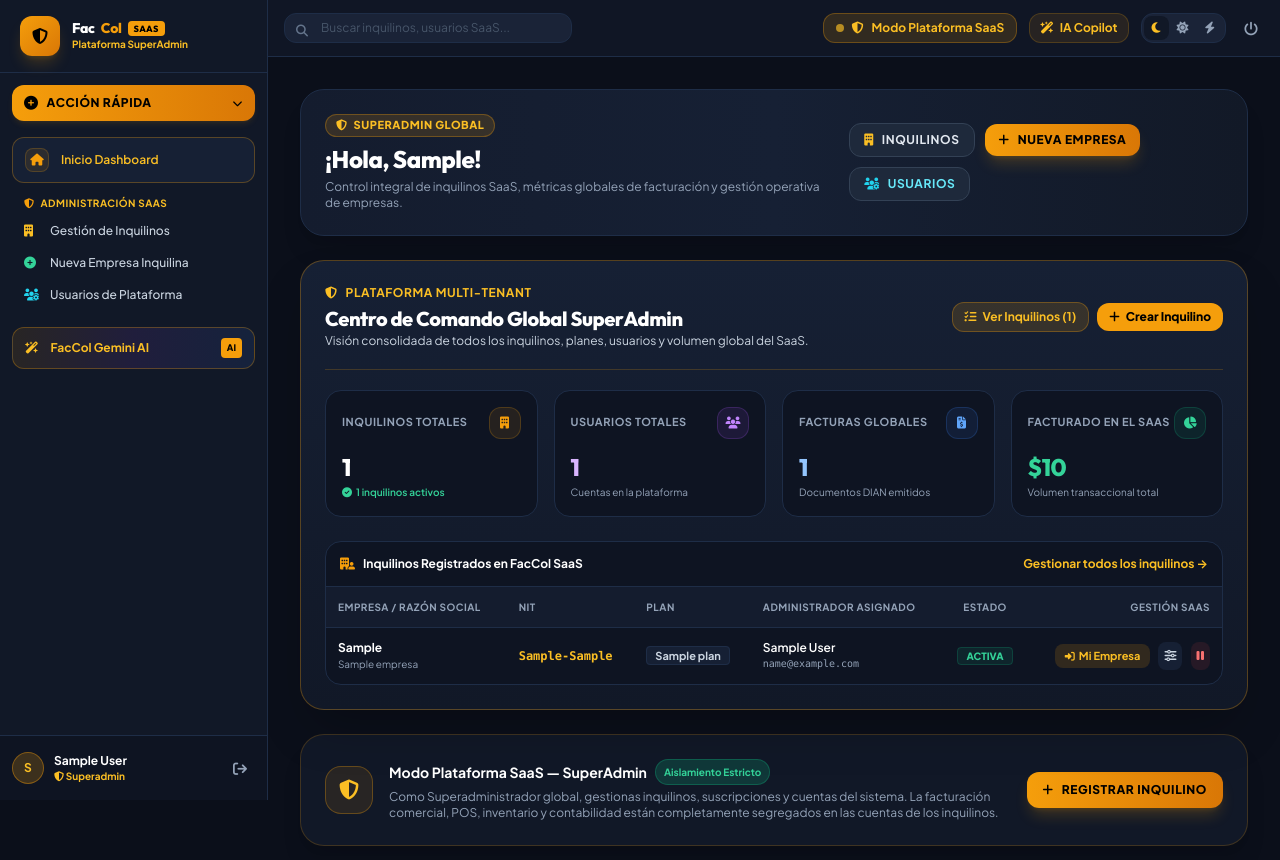
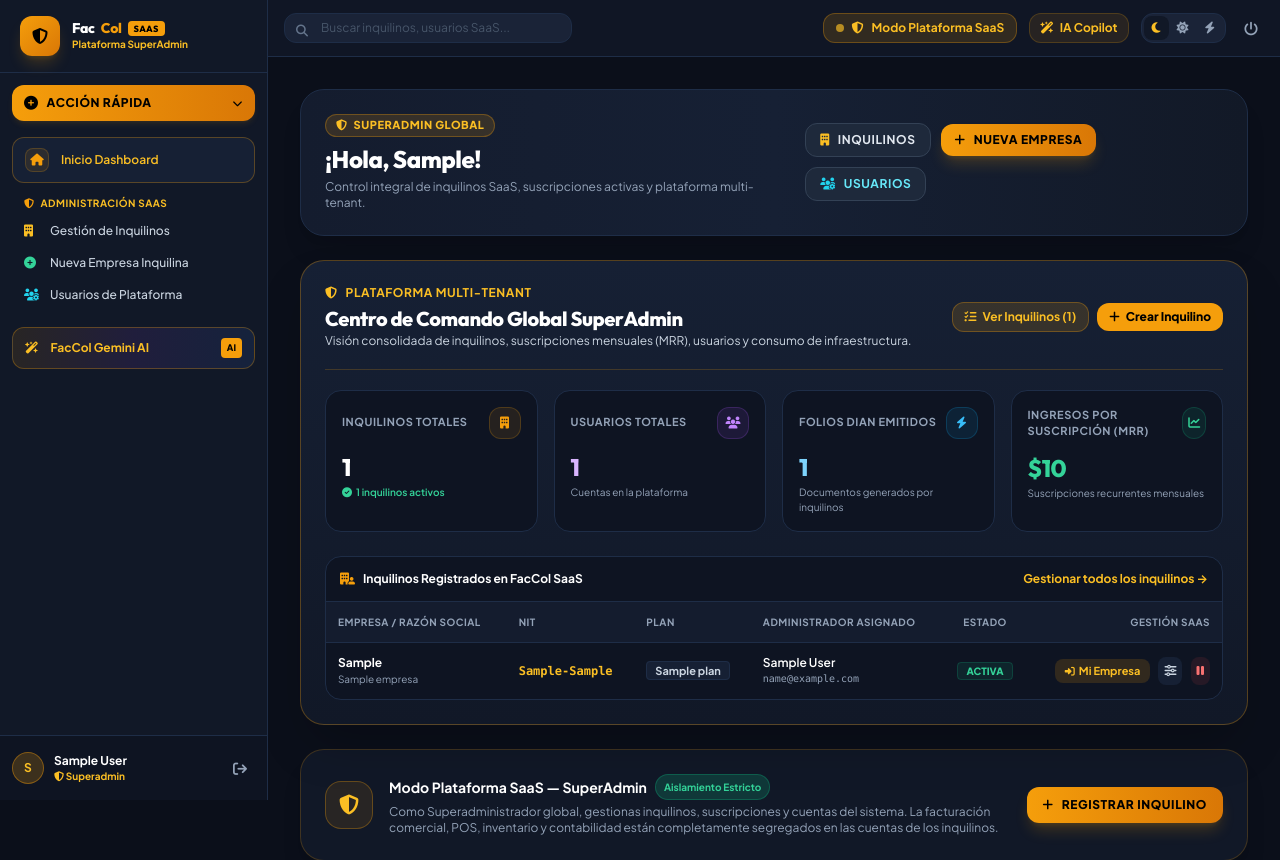
Before and after one commit to osdavene/FacCol, a Django app: page / in a window 1280 px wide. Shown: the top 860 px of the page. Run offline with Django 5.2, Linux system fonts and the light colour scheme; a user stored in the database is signed in; tables that the repository leaves empty hold one stand-in row (values such as "Sample post"); some libraries are stand-ins or nearby versions.

Commit message:
feat(dashboard): reemplazar ventas privadas de inquilinos por MRR de suscripciones en SuperAdmin
- Se sustituye 'Facturado en el SaaS' por 'Ingresos por Suscripcion (MRR)' sumando los planes activos
- Se sustituye 'Facturas Globales' por 'Folios DIAN Emitidos' como metrica tecnica de consumo
- Se elimina cualquier visualizacion de ventas privadas de inquilinos en el Command Center de SuperAdmin

```diff
--- a/apps/core/views.py
+++ b/apps/core/views.py
@@ -29,10 +29,11 @@ def dashboard(request):
         empresas_activas = Empresa.objects.filter(activa=True).count()
         empresas_inactivas = Empresa.objects.filter(activa=False).count()
         total_usuarios = User.objects.count()
-        total_facturas_global = Factura.objects.count()
-        ventas_global = Factura.objects.filter(
-            tipo_documento='FACTURA'
-        ).exclude(estado='ANULADA').aggregate(total=Sum('total'))['total'] or Decimal('0.00')
+        folios_dian_procesados = Factura.objects.count()
+        mrr_suscripciones = Empresa.objects.filter(
+            activa=True,
+            plan__isnull=False
+        ).aggregate(total=Sum('plan__precio_mensual'))['total'] or Decimal('0.00')
         empresas_recientes = Empresa.objects.select_related('plan').prefetch_related(
             'usuarios_asignados__user'
         ).order_by('-created_at')[:10]
@@ -44,8 +45,8 @@ def dashboard(request):
             'empresas_activas': empresas_activas,
             'empresas_inactivas': empresas_inactivas,
             'total_usuarios': total_usuarios,
-            'total_facturas_global': total_facturas_global,
-            'ventas_global': ventas_global,
+            'folios_dian_procesados': folios_dian_procesados,
+            'mrr_suscripciones': mrr_suscripciones,
             'empresas_recientes': empresas_recientes,
             'sin_empresa_activa': True,
             'modo_plataforma': True,
--- a/templates/core/dashboard.html
+++ b/templates/core/dashboard.html
@@ -50,7 +50,7 @@
             </h1>
             <p class="text-xs text-slate-400 mt-1">
                 {% if is_superadmin %}
-                    Control integral de inquilinos SaaS, métricas globales de facturación y gestión operativa de empresas.
+                    Control integral de inquilinos SaaS, suscripciones activas y plataforma multi-tenant.
                 {% elif rol_actual == 'contador' %}
                     Panel de control financiero, causaciones contables PUC, cuentas por cobrar y facturación electrónica.
                 {% elif rol_actual == 'vendedor' %}
@@ -133,7 +133,7 @@
                     Centro de Comando Global SuperAdmin
                 </h2>
                 <p class="text-xs text-slate-300">
-                    Visión consolidada de todos los inquilinos, planes, usuarios y volumen global del SaaS.
+                    Visión consolidada de inquilinos, suscripciones mensuales (MRR), usuarios y consumo de infraestructura.
                 </p>
             </div>
 
@@ -184,33 +184,33 @@
                 </div>
             </div>
 
-            <!-- Facturas Globales Emitidas -->
-            <div class="bg-[#0e1422] border border-[#1e2d47] p-4 rounded-2xl relative overflow-hidden group hover:border-blue-500/40 transition">
+            <!-- Folios DIAN Procesados (Carga de infraestructura) -->
+            <div class="bg-[#0e1422] border border-[#1e2d47] p-4 rounded-2xl relative overflow-hidden group hover:border-sky-500/40 transition">
                 <div class="flex items-center justify-between">
-                    <span class="text-[11px] font-bold text-slate-400 uppercase tracking-wider">Facturas Globales</span>
-                    <div class="w-8 h-8 rounded-xl bg-blue-500/10 border border-blue-500/20 flex items-center justify-center text-blue-400">
-                        <i class="fas fa-file-invoice-dollar text-xs"></i>
+                    <span class="text-[11px] font-bold text-slate-400 uppercase tracking-wider">Folios DIAN Emitidos</span>
+                    <div class="w-8 h-8 rounded-xl bg-sky-500/10 border border-sky-500/20 flex items-center justify-center text-sky-400">
+                        <i class="fas fa-bolt text-xs"></i>
                     </div>
                 </div>
                 <div class="mt-3">
-                    <div class="font-display font-black text-2xl text-blue-300">{{ total_facturas_global }}</div>
-                    <div class="text-[10px] text-slate-400 mt-0.5">Documentos DIAN emitidos</div>
+                    <div class="font-display font-black text-2xl text-sky-300">{{ folios_dian_procesados }}</div>
+                    <div class="text-[10px] text-slate-400 mt-0.5">Documentos generados por inquilinos</div>
                 </div>
             </div>
 
-            <!-- Facturación Global ($ COP) -->
+            <!-- Ingresos Recurrentes por Suscripción SaaS (MRR) -->
             <div class="bg-[#0e1422] border border-[#1e2d47] p-4 rounded-2xl relative overflow-hidden group hover:border-emerald-500/40 transition">
                 <div class="flex items-center justify-between">
-                    <span class="text-[11px] font-bold text-slate-400 uppercase tracking-wider">Facturado en el SaaS</span>
+                    <span class="text-[11px] font-bold text-slate-400 uppercase tracking-wider">Ingresos por Suscripción (MRR)</span>
                     <div class="w-8 h-8 rounded-xl bg-emerald-500/10 border border-emerald-500/20 flex items-center justify-center text-emerald-400">
-                        <i class="fas fa-chart-pie text-xs"></i>
+                        <i class="fas fa-chart-line text-xs"></i>
                     </div>
                 </div>
                 <div class="mt-3">
                     <div class="font-display font-black text-2xl text-emerald-400">
-                        ${{ ventas_global|floatformat:0|intcomma }}
+                        ${{ mrr_suscripciones|floatformat:0|intcomma }}
                     </div>
-                    <div class="text-[10px] text-slate-400 mt-0.5">Volumen transaccional total</div>
+                    <div class="text-[10px] text-slate-400 mt-0.5">Suscripciones recurrentes mensuales</div>
                 </div>
             </div>
 
```
